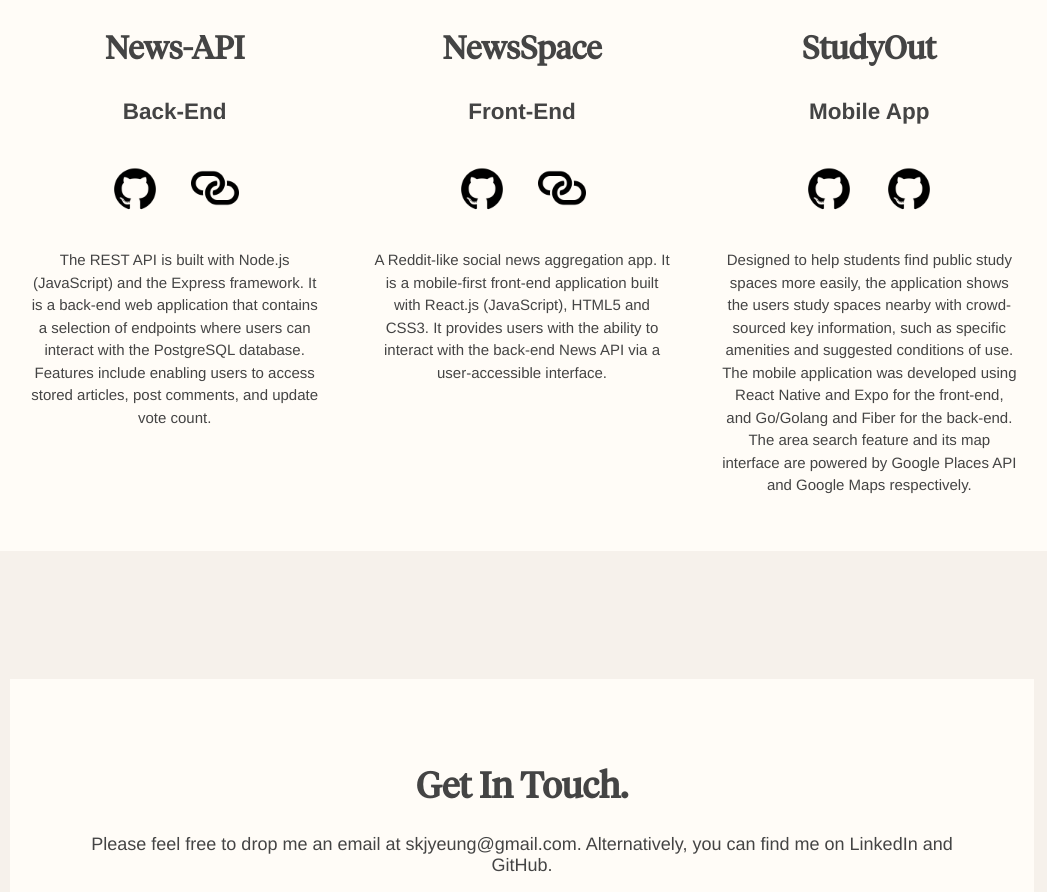
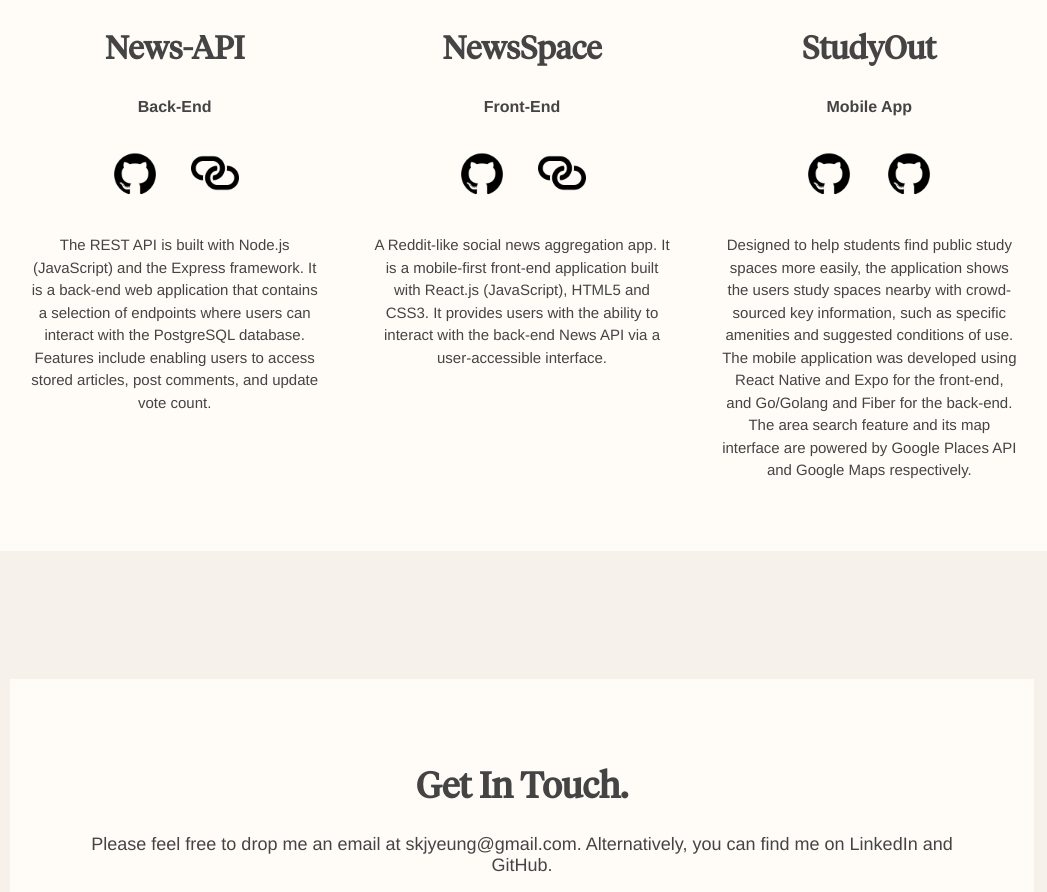
Before and after one commit to OneInfiniteLoops/Portfolio, a React (Create React App) app: page / in a window 1280 px wide. Shown: the part 1973-2865 px from the top of the page, without its empty margins (118-1165 px from the left). Built offline with nearby package versions, Linux system fonts and the light colour scheme.

Commit message:
Reduces font size of portfolio-card h2

```diff
--- a/src/App.css
+++ b/src/App.css
@@ -250,6 +250,10 @@ html {
   animation: fade-in 2s;
 }
 
+.portfolio-card h2 {
+  font-size: 1rem;
+}
+
 .project-link-icons {
   width: 3rem;
   height: 3rem;
```
